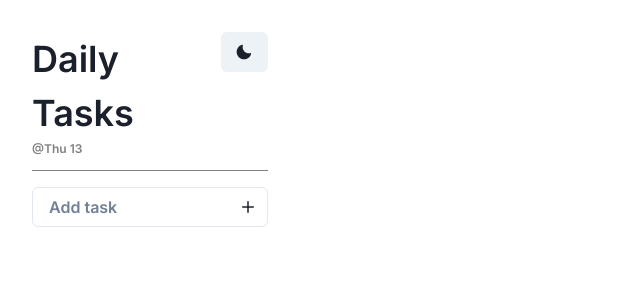
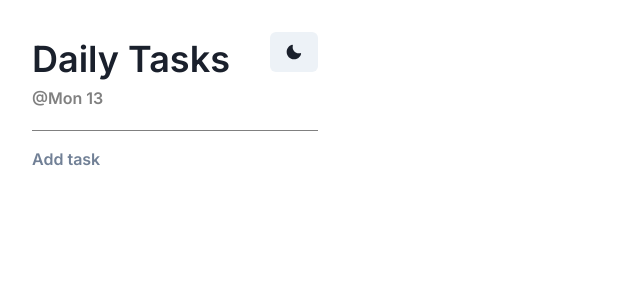
Before and after one commit to allendo1998/todo-lite, a React (Create React App) app in the folder todo-lite/: page / in a window 1280 px wide. Shown: the top 300 px of the page, without its empty margins (0-640 px from the left). Built offline with nearby package versions, Linux system fonts and the light colour scheme.

Commit message:
refactor code

```diff
--- a/todo-lite/package.json
+++ b/todo-lite/package.json
@@ -8,8 +8,6 @@
     "@emotion/react": "^11.10.6",
     "@emotion/styled": "^11.10.6",
     "@fontsource/inter": "^4.5.15",
-    "@mui/icons-material": "^5.11.11",
-    "@mui/material": "^5.11.12",
     "@testing-library/jest-dom": "^5.16.5",
     "@testing-library/react": "^13.4.0",
     "@testing-library/user-event": "^13.5.0",
--- a/todo-lite/src/components/todoList.tsx
+++ b/todo-lite/src/components/todoList.tsx
@@ -1,78 +1,55 @@
-import React, {useState} from 'react';
-import { Text, Input, InputGroup, InputRightElement } from '@chakra-ui/react'
-import { AddIcon, CloseIcon, SunIcon, MoonIcon, ViewIcon } from '@chakra-ui/icons'
-import { HStack, VStack } from '@chakra-ui/react'
-import { Flex, Spacer, Center } from '@chakra-ui/react'
-import {
-    Modal,
-    ModalOverlay,
-    ModalContent,
-    ModalHeader,
-    ModalFooter,
-    ModalBody,
-    ModalCloseButton,
-    Button,
-    Switch
-  } from '@chakra-ui/react'
-  import { useDisclosure } from '@chakra-ui/react'
-  import { useColorMode } from '@chakra-ui/react';
-  import { StackDivider } from '@chakra-ui/react';
-  import { Checkbox } from '@chakra-ui/react';
-
+import {useState} from 'react';
+import { CloseIcon, SunIcon, MoonIcon } from '@chakra-ui/icons'
+import { Box, Text, Input, InputGroup, HStack, VStack, Flex, Spacer, Button, useColorMode, Checkbox, Center} from '@chakra-ui/react'
+import { motion } from "framer-motion";
 
 interface ITodo {
+    id: number;
     task: string;
     complete: boolean;
 }
 
-const Todo: React.FC = () => {
-    const [taskName, setTaskName] = useState('');
+function Todo() {
     const [todo, setTodo] = useState<ITodo[]>([]);
-    const { isOpen, onOpen, onClose } = useDisclosure()
-    const [modalTask, setModalTask] = useState('');
-    const [index, setIndex] = useState(0);
+    const [input, setInput] = useState("");
+    const { colorMode, toggleColorMode } = useColorMode()
+    const daysOfWeek = ['Sund', 'Mon', 'Tue', 'Wedn', 'Thu', 'Fri', 'Sat'];
+    const today = new Date();
+    const dayName = daysOfWeek[today.getDay()];
+    const date = today.getDate();
 
-    const { colorMode, toggleColorMode } = useColorMode()
-
-    const handleInput = (input:string) => {
-        setTaskName(input);
-    }
-
-    const handleClick = () => {
-        if(taskName) {
-            const newTask = {task: taskName, complete: false};
-            setTodo([...todo, newTask]);
+    function addTodo() {
+        if (input) {
+            const newTodo: ITodo = {
+                id: Date.now(),
+                task: input,
+                complete: false,
+            }
+            setTodo([...todo, newTodo]);
+            setInput("");
         }
     }
 
-    const handleTaskComplete = (index: number) => {
-        todo[index].complete = true;
-        handleRemoveTask(index);
-        onClose();
+    function removeTodo(todoId: number) {
+        setTodo(todo.filter((todo) => todo.id !== todoId));
     }
 
-    const handleRemoveTask = (index: number) => {
-        todo.splice(index,1);
-        setTodo([...todo]);
-    }
-
-    const openModal = (index: number) => {
-        setModalTask(todo[index].task);
-        setIndex(index)
-        console.log("index", index);
-        console.log('TASK: ', modalTask);
-        onOpen();
-    }
+    function completeTodo(todoId: number) {
+        setTodo(
+          todo.map((todo) =>
+            todo.id === todoId ? { ...todo, complete: !todo.complete } : todo
+          )
+        );
+      }
 
 
     return (
-        <>
         <VStack
             spacing={4}
             align='stretch'
             padding="8"
         >
-            <VStack align={'left'} spacing='0' borderBottom={'1px solid gray'} paddingBottom={3}>
+            <VStack align={'left'} spacing='0' borderBottom={'1px solid gray'} paddingBottom={5}>
                 <Flex>
                     <Text fontSize='4xl'>Daily Tasks</Text>
                     <Spacer/>
@@ -80,49 +57,52 @@ const Todo: React.FC = () => {
                         {colorMode === 'light' ? <MoonIcon/> : <SunIcon/>}
                     </Button>
                 </Flex>
-                <Text fontSize='xs' color='Gray'>@Thu 13</Text>
+                <Text fontSize='md' color='Gray'>@{dayName} {date}</Text>
             </VStack>
 
             <HStack>
-                <InputGroup width={300}>
-                    <Input placeholder="Add task" onChange={e => handleInput(e.target.value)}/>
-                    <InputRightElement children={<AddIcon boxSize={3} onClick={handleClick}/>}/>
+                <InputGroup width={350}>
+                    <Input
+                        size="md"
+                        variant="unstyled"
+                        placeholder="Add task"
+                        value={input}
+                        onChange={(e) => setInput(e.target.value)}
+                        onKeyPress={ e => { if(e.key === 'Enter') addTodo() }}
+                    />
                 </InputGroup>
             </HStack>
 
-            {todo.map((item,index) => (
-                <HStack paddingLeft={0} key={index}>
-                    <Flex width={247} maxWidth={247}>
-                        <Checkbox>{item.task}</Checkbox>
-                        <Spacer/>
-                        {/* <Center paddingRight={2}><ViewIcon onClick={() => openModal(index)}/></Center> */}
-                        {/* <Center><CloseIcon boxSize={3} onClick={() => handleRemoveTask(index)}/></Center> */}
+            <Box h="380px" overflowY={'auto'} paddingRight={2}>
+            {todo.map((todo) => (
+                <HStack key={todo.id} >
+                    <Flex width={345} maxWidth={345}>
+                    <Checkbox
+                        size='md'
+                        isChecked={todo.complete}
+                        onChange={() => completeTodo(todo.id)}
+                        textDecoration={todo.complete ? "line-through" : "none"}
+                        opacity={todo.complete ? 0.5 : 1}
+                        wordBreak="break-word"
+                    >
+                        {todo.task}
+                    </Checkbox>
+                    <Spacer/>
+                    {todo.complete &&
+                    <Center>
+                         <motion.div
+                            onClick={() => removeTodo(todo.id)}
+                            whileHover={{ scale: 1.2, rotate: 30 }}
+                        >
+                        <CloseIcon boxSize={3} onClick={() => removeTodo(todo.id)}/>
+                        </motion.div>
+                    </Center>
+                    }
                     </Flex>
-                </HStack>
+            </HStack>
             ))}
-
-                    <Modal size='full' isOpen={isOpen} onClose={onClose}>
-                    <ModalOverlay />
-                    <ModalContent>
-                    <ModalCloseButton />
-                    <ModalBody>
-                        <VStack spacing='30px'>
-                            <Text fontSize='xl'>Focused task:</Text>
-                            <Text fontSize='3xl'>{modalTask}</Text>
-                            <Text fontSize='xs'>You might get overwhelmed by seeing all the other tasks, just focus on this task. You got this!</Text>
-                            <Button colorScheme='green' mr={3} onClick={() => {
-                            handleTaskComplete(index);
-                        }}>
-                            Complete task
-                        </Button>
-                        </VStack>
-                    </ModalBody>
-                    </ModalContent>
-                </Modal>
-
+            </Box>
         </VStack>
-
-        </>
     );
 };
 
--- a/todo-lite/src/index.css
+++ b/todo-lite/src/index.css
@@ -1,6 +1,6 @@
 body {
-  width: 300px;
-  max-width: 300px;
+  width: 350px;
+  max-width: 350px;
   height: 600px;
   max-height: 600px;
 
```
